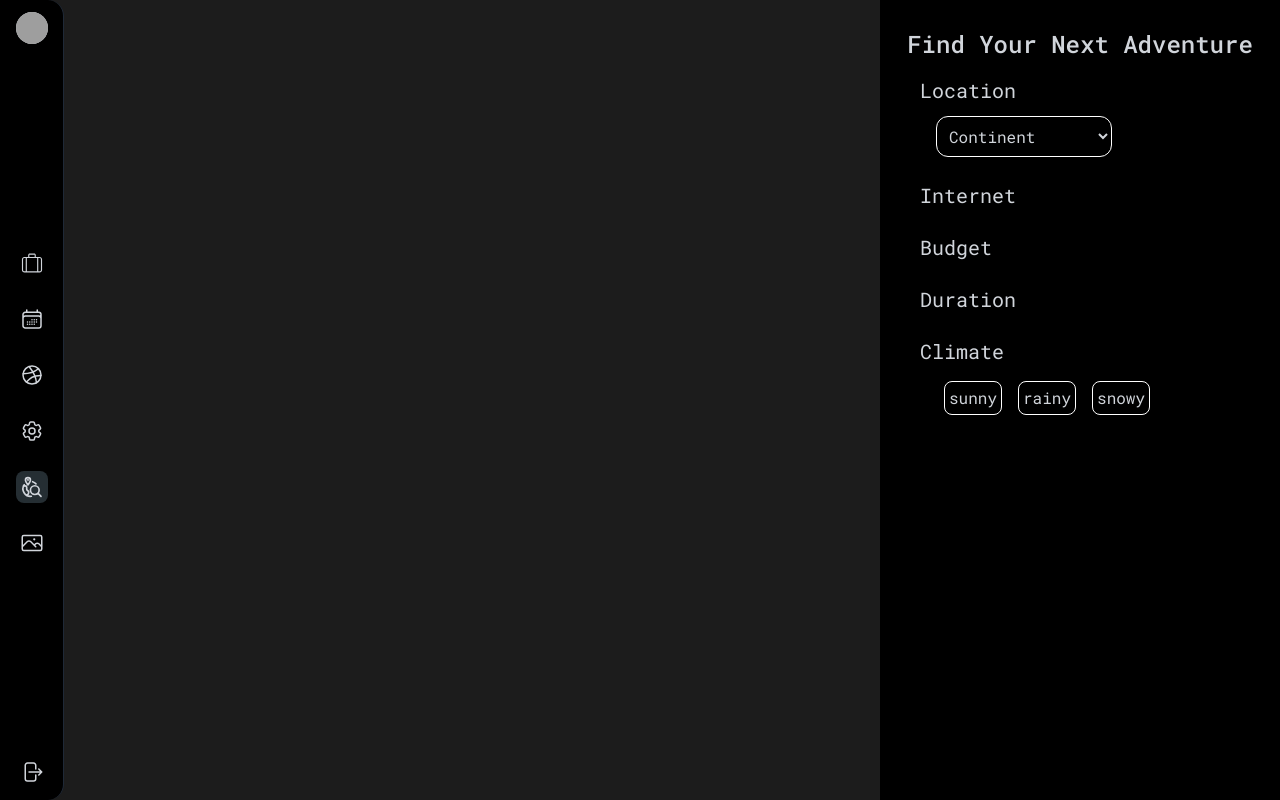
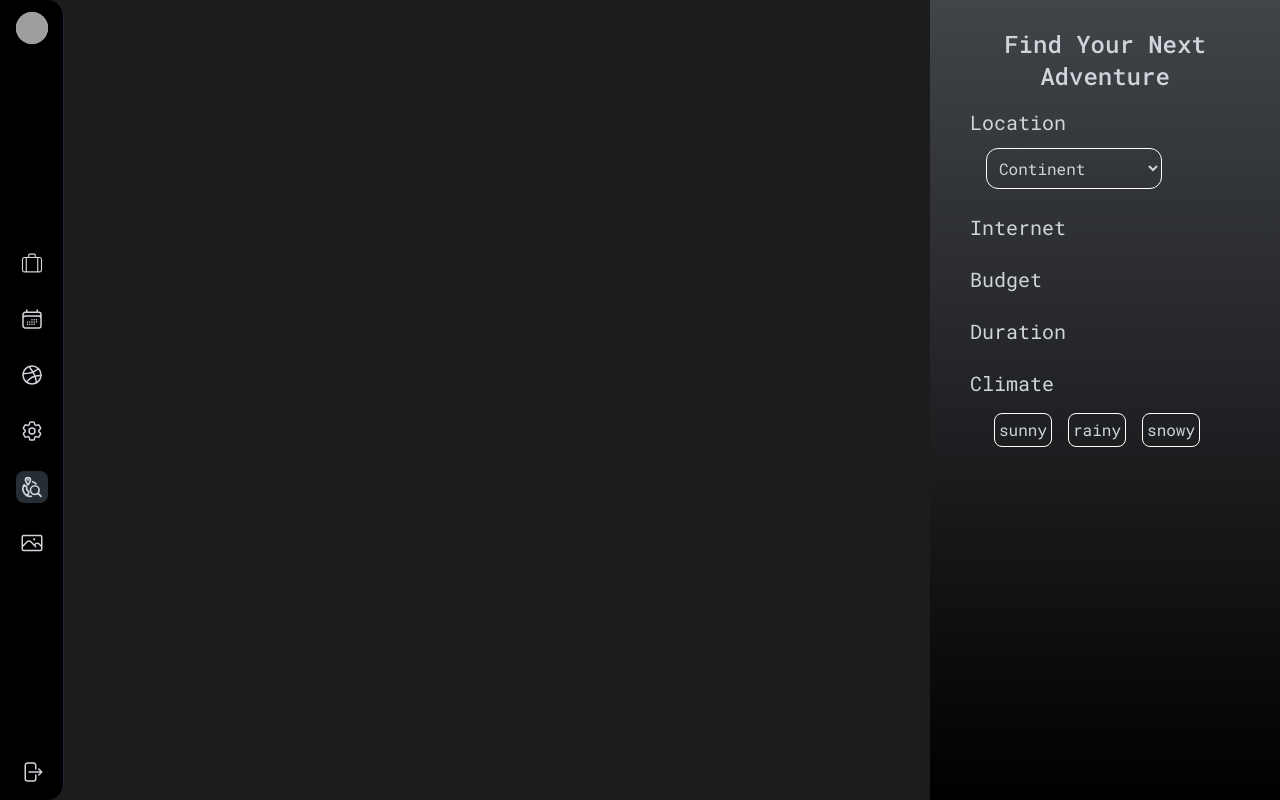
Before and after one commit to mishba-ai/NomadX, a React (Vite) app in the folder Frontend/: page /search in a window 1280 px wide. Built offline with nearby package versions, Linux system fonts and the light colour scheme; grey boxes are pictures that could not be loaded.

Commit message:
revamp the filterbar

```diff
--- a/Frontend/src/Pages/search/search.jsx
+++ b/Frontend/src/Pages/search/search.jsx
@@ -1,4 +1,4 @@
-import Header from "../../components/Search/Header"
+import Header from "../../components/Search/Filter"
 
 function search() {
   return (
--- a/Frontend/src/components/Search/Header.jsx
+++ b/Frontend/src/components/Search/Filter.jsx
@@ -1,12 +1,12 @@
 import { useState } from "react";
 
-function Header() {
+function Filter() {
   const [Selected, setSelected] = useState("");
   return (
-    <div className="flex justify-end sticky top-0">
+    <div className="flex justify-end sticky top-0 ">
       <div
-        className=" z-50  w-[400px] h-screen flex flex-col items-center px-6 py-3 bg-black text-[#d1d5db] "
-        style={{ backgroundImage: `url('')` }}
+        className=" z-50  w-[350px] h-screen flex flex-col items-center px-6 py-3 bg-gradient-to-b from-[#414449] to-black text-[#d1d5db] "
+
       >
         <h1 className="text-2xl font-medium font-Robotomono text-center pt-4">
           Find Your Next Adventure
@@ -20,7 +20,7 @@ function Header() {
               <div className="pl-4 flex flex-wrap">
                 <select
                   name="cont"
-                  className="w-44 mt-3  rounded-xl border-white bg-black border-[1px] p-2 "
+                  className="w-44 mt-3  rounded-xl border-white bg-transparent border-[1px] p-2 "
                   id=""
                 >
                   <option value=" " disabled selected hidden>
@@ -97,4 +97,4 @@ function Header() {
   );
 }
 
-export default Header;
+export default Filter;
```
